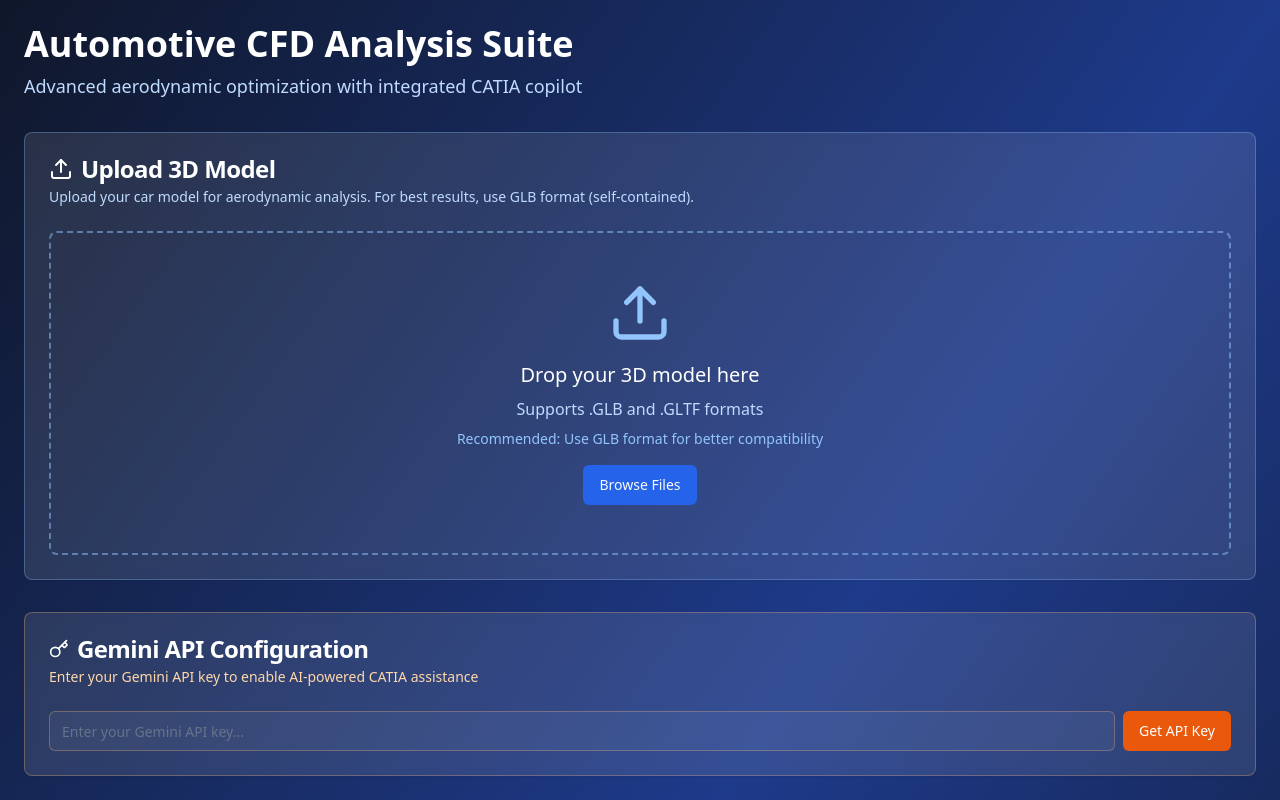
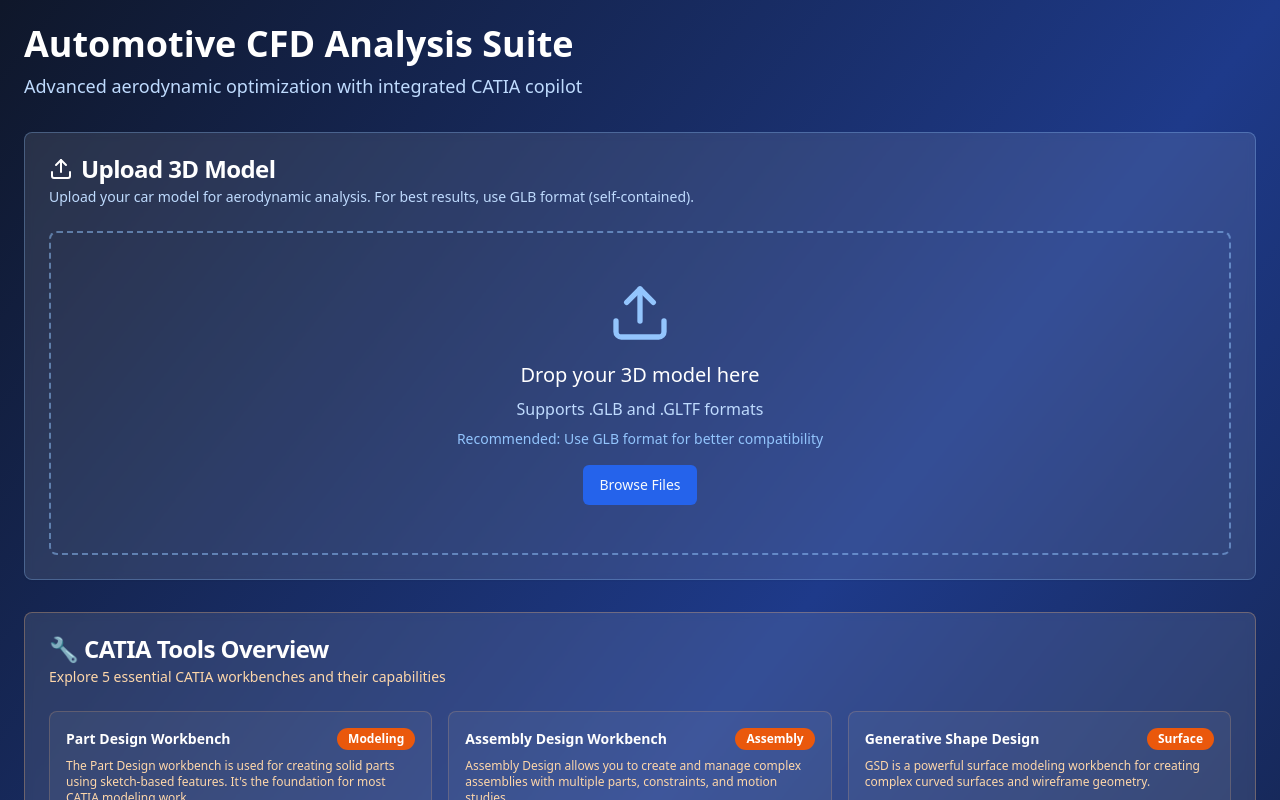
Before and after one commit to Valavoju/car-shape-optimizer, a React (Vite) app: page / in a window 1280 px wide. Shown: the top 800 px of the page. Built offline with nearby package versions, Linux system fonts and the light colour scheme.

Commit message:
Refactor: Hide Gemini API key input
The Gemini API key input should be hidden and work in the background.

```diff
--- a/src/components/CatiaCopilot.tsx
+++ b/src/components/CatiaCopilot.tsx
@@ -4,7 +4,7 @@ import { Card, CardContent, CardDescription, CardHeader, CardTitle } from '@/com
 import { Button } from '@/components/ui/button';
 import { Badge } from '@/components/ui/badge';
 import { Input } from '@/components/ui/input';
-import { Search, Upload, Image, Key, Bot } from 'lucide-react';
+import { Search, Upload, Image, Bot } from 'lucide-react';
 
 interface CatiaMessage {
   id: string;
@@ -65,23 +65,21 @@ const CatiaCopilot = () => {
     {
       id: '1',
       type: 'assistant',
-      content: "Hello! I'm your AI-powered CATIA Copilot with Gemini integration. I can help you with CATIA tools, analyze your designs, and provide expert suggestions. You can ask me about any CATIA functionality, upload images for analysis, or get detailed information about specific tools.",
+      content: "Hello! I'm your AI-powered CATIA expert assistant. I can help you with CATIA tools, workflows, design optimization, and answer any technical questions. Feel free to ask me anything about CATIA or upload images for analysis.",
       timestamp: new Date()
     }
   ]);
   const [inputMessage, setInputMessage] = useState('');
   const [selectedTool, setSelectedTool] = useState<CatiaTool | null>(null);
-  const [geminiApiKey, setGeminiApiKey] = useState('');
   const [isLoading, setIsLoading] = useState(false);
   const fileInputRef = useRef<HTMLInputElement>(null);
 
+  // Internal API key - in production, this should come from environment variables
+  const INTERNAL_GEMINI_API_KEY = "YOUR_GEMINI_API_KEY_HERE";
+
   const callGeminiAPI = async (prompt: string): Promise<string> => {
-    if (!geminiApiKey) {
-      return "Please enter your Gemini API key to use AI-powered responses. You can get one from Google AI Studio.";
-    }
-
     try {
-      const response = await fetch(`https://generativelanguage.googleapis.com/v1beta/models/gemini-pro:generateContent?key=${geminiApiKey}`, {
+      const response = await fetch(`https://generativelanguage.googleapis.com/v1beta/models/gemini-pro:generateContent?key=${INTERNAL_GEMINI_API_KEY}`, {
         method: 'POST',
         headers: {
           'Content-Type': 'application/json',
@@ -89,7 +87,7 @@ const CatiaCopilot = () => {
         body: JSON.stringify({
           contents: [{
             parts: [{
-              text: `You are a CATIA expert assistant. Answer the following question about CATIA tools, workflows, or design optimization: ${prompt}`
+              text: `You are an expert CATIA assistant with deep knowledge of all CATIA workbenches, tools, and workflows. Answer the following question comprehensively and provide practical advice: ${prompt}`
             }]
           }]
         }),
@@ -103,7 +101,7 @@ const CatiaCopilot = () => {
       return data.candidates[0].content.parts[0].text;
     } catch (error) {
       console.error('Gemini API error:', error);
-      return "I'm having trouble connecting to the AI service. Please check your API key and try again.";
+      return "I'm having trouble processing your request right now. However, I can still help you with CATIA questions based on my knowledge. Please try rephrasing your question or ask about specific CATIA tools and workflows.";
     }
   };
 
@@ -173,36 +171,6 @@ const CatiaCopilot = () => {
 
   return (
     <div className="space-y-6">
-      {/* API Key Input */}
-      <Card className="bg-white/10 border-orange-300/30 backdrop-blur-sm">
-        <CardHeader>
-          <CardTitle className="text-white flex items-center gap-2">
-            <Key className="h-5 w-5" />
-            Gemini API Configuration
-          </CardTitle>
-          <CardDescription className="text-orange-200">
-            Enter your Gemini API key to enable AI-powered CATIA assistance
-          </CardDescription>
-        </CardHeader>
-        <CardContent>
-          <div className="flex gap-2">
-            <Input
-              type="password"
-              value={geminiApiKey}
-              onChange={(e) => setGeminiApiKey(e.target.value)}
-              placeholder="Enter your Gemini API key..."
-              className="bg-white/5 border-orange-300/30 text-white placeholder-orange-300/70"
-            />
-            <Button
-              onClick={() => window.open('https://makersuite.google.com/app/apikey', '_blank')}
-              className="bg-orange-600 hover:bg-orange-700 text-white"
-            >
-              Get API Key
-            </Button>
-          </div>
-        </CardContent>
-      </Card>
-
       {/* CATIA Tools Overview */}
       <Card className="bg-white/10 border-orange-300/30 backdrop-blur-sm">
         <CardHeader>
--- a/src/components/ModelViewer.tsx
+++ b/src/components/ModelViewer.tsx
@@ -2,7 +2,7 @@
 import { Suspense, useRef, useState } from 'react';
 import { Canvas, useFrame, useLoader } from '@react-three/fiber';
 import { OrbitControls, Environment } from '@react-three/drei';
-import { GLTFLoader } from 'three/examples/jsm/loaders/GLTFLoader';
+import { GLTFLoader } from 'three/addons/loaders/GLTFLoader.js';
 import * as THREE from 'three';
 
 interface ModelProps {
```
